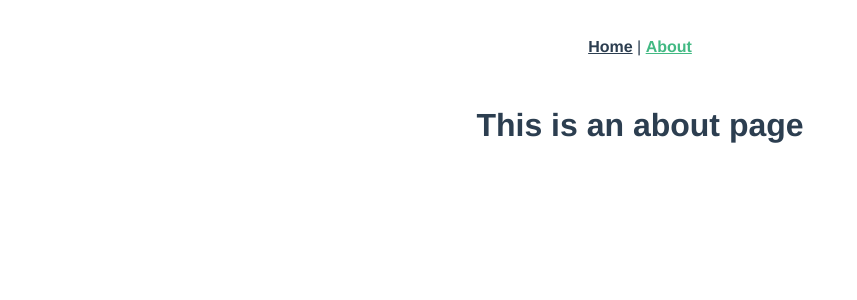
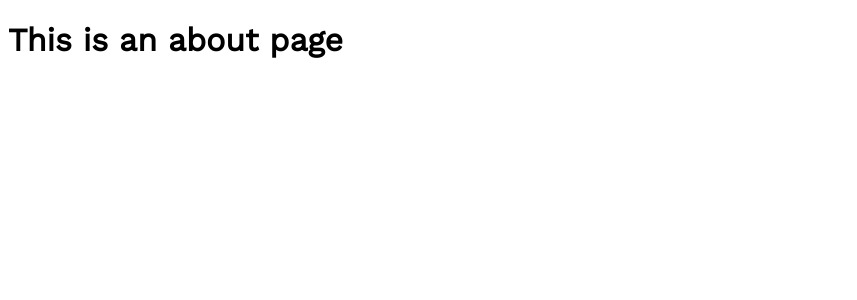
Before and after one commit to arthurzeras/unsplashed-vue-3, a Vue app: page /about in a window 1280 px wide. Shown: the top 300 px of the page, without its empty margins (0-857 px from the left). Built offline with nearby package versions, Linux system fonts and the light colour scheme.

Commit message:
Remove helloword component and add font stylles

```diff
--- a/src/App.vue
+++ b/src/App.vue
@@ -1,32 +1,8 @@
 <template>
   <div id="app">
-    <div id="nav">
-      <router-link to="/">Home</router-link> |
-      <router-link to="/about">About</router-link>
-    </div>
     <router-view/>
   </div>
 </template>
 
 <style lang="scss">
-#app {
-  font-family: Avenir, Helvetica, Arial, sans-serif;
-  -webkit-font-smoothing: antialiased;
-  -moz-osx-font-smoothing: grayscale;
-  text-align: center;
-  color: #2c3e50;
-}
-
-#nav {
-  padding: 30px;
-
-  a {
-    font-weight: bold;
-    color: #2c3e50;
-
-    &.router-link-exact-active {
-      color: #42b983;
-    }
-  }
-}
 </style>
--- /dev/null
+++ b/src/assets/scss/app.scss
@@ -0,0 +1,5 @@
+@import url('https://fonts.googleapis.com/css2?family=Work+Sans&display=swap');
+
+* {
+  font-family: 'Work Sans', sans-serif;
+}
--- a/src/components/HelloWorld.vue
+++ /dev/null
@@ -1,59 +0,0 @@
-<template>
-  <div class="hello">
-    <h1>{{ msg }}</h1>
-    <p>
-      For a guide and recipes on how to configure / customize this project,<br>
-      check out the
-      <a href="https://cli.vuejs.org" target="_blank" rel="noopener">vue-cli documentation</a>.
-    </p>
-    <h3>Installed CLI Plugins</h3>
-    <ul>
-      <li><a href="https://github.com/vuejs/vue-cli/tree/dev/packages/%40vue/cli-plugin-babel" target="_blank" rel="noopener">babel</a></li>
-      <li><a href="https://github.com/vuejs/vue-cli/tree/dev/packages/%40vue/cli-plugin-router" target="_blank" rel="noopener">router</a></li>
-      <li><a href="https://github.com/vuejs/vue-cli/tree/dev/packages/%40vue/cli-plugin-eslint" target="_blank" rel="noopener">eslint</a></li>
-    </ul>
-    <h3>Essential Links</h3>
-    <ul>
-      <li><a href="https://vuejs.org" target="_blank" rel="noopener">Core Docs</a></li>
-      <li><a href="https://forum.vuejs.org" target="_blank" rel="noopener">Forum</a></li>
-      <li><a href="https://chat.vuejs.org" target="_blank" rel="noopener">Community Chat</a></li>
-      <li><a href="https://twitter.com/vuejs" target="_blank" rel="noopener">Twitter</a></li>
-      <li><a href="https://news.vuejs.org" target="_blank" rel="noopener">News</a></li>
-    </ul>
-    <h3>Ecosystem</h3>
-    <ul>
-      <li><a href="https://router.vuejs.org" target="_blank" rel="noopener">vue-router</a></li>
-      <li><a href="https://vuex.vuejs.org" target="_blank" rel="noopener">vuex</a></li>
-      <li><a href="https://github.com/vuejs/vue-devtools#vue-devtools" target="_blank" rel="noopener">vue-devtools</a></li>
-      <li><a href="https://vue-loader.vuejs.org" target="_blank" rel="noopener">vue-loader</a></li>
-      <li><a href="https://github.com/vuejs/awesome-vue" target="_blank" rel="noopener">awesome-vue</a></li>
-    </ul>
-  </div>
-</template>
-
-<script>
-export default {
-  name: 'HelloWorld',
-  props: {
-    msg: String
-  }
-}
-</script>
-
-<!-- Add "scoped" attribute to limit CSS to this component only -->
-<style scoped lang="scss">
-h3 {
-  margin: 40px 0 0;
-}
-ul {
-  list-style-type: none;
-  padding: 0;
-}
-li {
-  display: inline-block;
-  margin: 0 10px;
-}
-a {
-  color: #42b983;
-}
-</style>
--- a/src/main.js
+++ b/src/main.js
@@ -2,4 +2,6 @@ import { createApp } from 'vue'
 import App from './App.vue'
 import router from './router'
 
+import './assets/scss/app.scss'
+
 createApp(App).use(router).mount('#app')
--- a/src/views/Home.vue
+++ b/src/views/Home.vue
@@ -1,18 +1,12 @@
 <template>
   <div class="home">
-    <img alt="Vue logo" src="../assets/logo.png">
-    <HelloWorld msg="Welcome to Your Vue.js App"/>
+    <h1>Home</h1>
   </div>
 </template>
 
 <script>
-// @ is an alias to /src
-import HelloWorld from '@/components/HelloWorld.vue'
 
 export default {
-  name: 'Home',
-  components: {
-    HelloWorld
-  }
+  name: 'Home'
 }
 </script>
```
